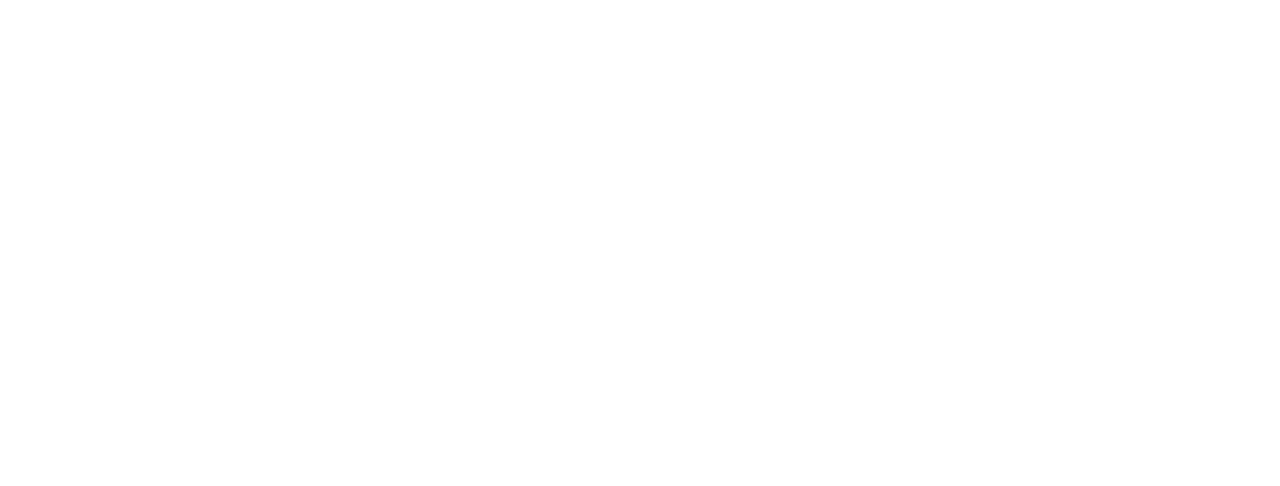
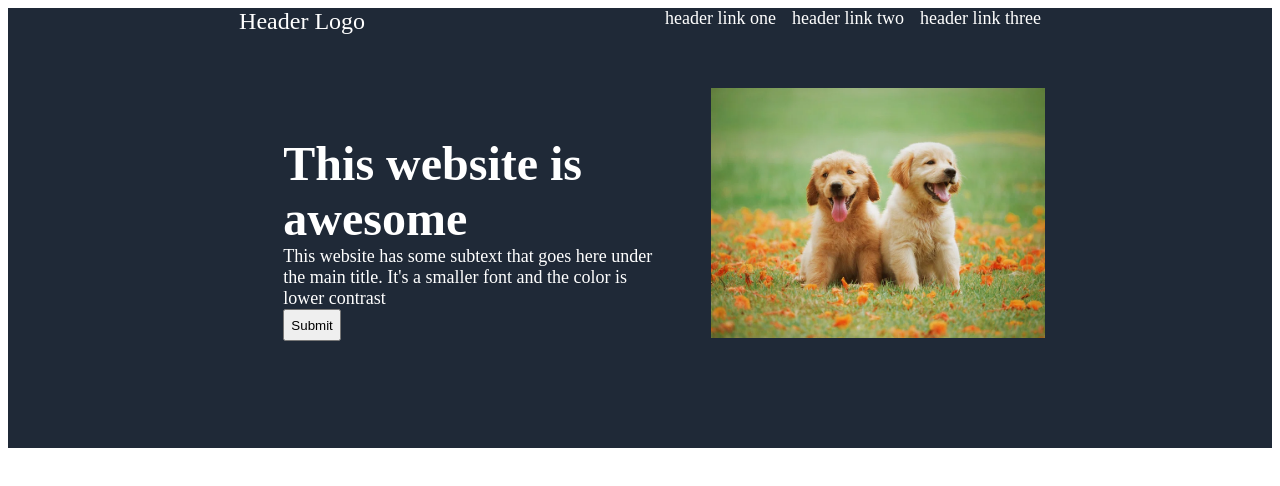
Before and after one commit to dretruong/LandingPage, a plain HTML site: page index.html in a window 1280 px wide. Drawn offline with Linux system fonts and the light colour scheme.

Commit message:
finished most of the header, still need to work on overall design

```diff
--- a/index.html
+++ b/index.html
@@ -4,8 +4,38 @@
     <meta charset="UTF-8">
     <meta name="viewport" content="width=device-width, initial-scale=1.0">
     <title>Document</title>
+    <link rel="stylesheet" href="style.css">
 </head>
 <body>
+        <div class="headerContainer2">
+            <div class="headerLogo">
+                Header Logo
+            </div>
+            <div class="headerLinks">
+                <ul>
+                    <li><a href="#"> header link one</a></li>
+                    <li><a href="#"> header link two</a></li>
+                    <li><a href="#"> header link three</a></li>
+                </ul>
+            </div>
+        </div>
+        <div class="headerMain">
+            <div class="mainText">
+                <div class="mainText2">
+                This website is awesome
+                </div>
+                <div class="headerSub">
+                    This website has some subtext that goes here under the main title. It's a smaller font and the color is lower contrast
+                </div>
+                <div class="headerButton">
+                    <button>Submit</button>
+                </div>
+            </div>
+            <div class="headerImg">
+                <img src="dog.jpg">
+            </div>
+        </div>
+
 
 </body>
 </html>
--- a/style.css
+++ b/style.css
@@ -0,0 +1,76 @@
+.headerMain{
+    font: roboto;
+    background: #1f2937;
+    color: white;
+    display: flex;
+    height: 360px;
+    font-size: 48px;
+    font-weight: 100;
+    justify-content: center;
+}
+
+.headerContainer2{
+    font: roboto;
+    background: #1f2937;
+    color: white;
+    height: 80px;
+    display:flex;
+    justify-content: center;
+}
+
+ul{
+    list-style: none;
+    display: flex;
+    padding: 0;
+    margin: 0;
+    gap: 16px;
+}
+
+a{
+    text-decoration: none;
+    color: white;
+}
+
+.headerLogo{
+    font-size: 24px;
+    padding-right: 300px;
+    display: flex;
+}
+
+.headerLinks{
+    font-size: 18px;
+    display: flex;
+    flex-direction: row;
+    justify-self: end;
+}
+
+.mainText{
+    padding: 48px;
+    font-size: 48px;
+    font-weight: 900;
+}
+
+.mainText2{
+    display: flex;
+    width: 300px;
+}
+
+.headerSub{
+    display: flex;
+    width: 380px;
+    font-size: 18px;
+    font-weight: 10;
+    flex-wrap: 1;
+}
+
+.headerImg{
+    display: flex;
+    height: 250px;
+    width: auto;
+}
+
+.headerButton{
+    height: 32px;
+    width: 120px;
+    display: flex;
+}
```
Also changed, not shown: dog.jpg (added).
